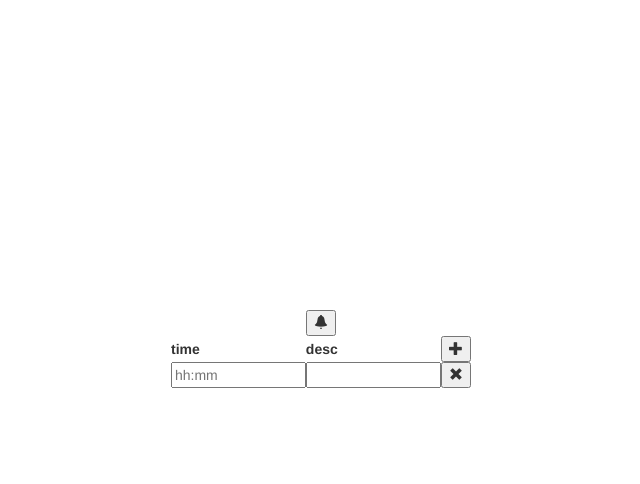
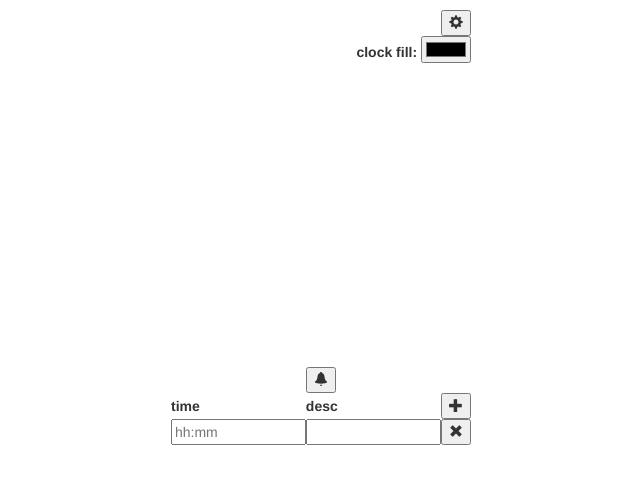
Before and after one commit to rjfreund/clock, a website: page index.html in a window 1280 px wide. Shown: the whole page, without its empty margins (319-959 px from the left). Drawn offline with Linux system fonts and the light colour scheme.

Commit message:
added a color picker!!!

```diff
--- a/css/styles.css
+++ b/css/styles.css
@@ -23,9 +23,13 @@ tr > th, tr > td{
     width: 100%;
 }
 
-.alarms{
+.container-width{
     min-width: 300px;
     max-width: 300px;
+}
+
+.noPadding{
+    padding: 0;
 }
 
 /*
--- a/index.html
+++ b/index.html
@@ -9,17 +9,17 @@
 <link rel="stylesheet" href="css/styles.css">
 </head>
 <body>
-    <!--
-    <div id="container">
-        <div id="topBar">
-            <div id="clockText"></div>
+    <div class="container">
+        <div class="row container-width center-block">
+            <div class="col-xs-2"></div>
+            <div class="col-xs-8 text-center"><span id="clockText"></span></div>
+            <div class="col-xs-2 text-right noPadding"><button><i class="glyphicon glyphicon-cog"></i></button></div>
         </div>
-        <canvas id="clockAnim"></canvas>
-    </div>
-    -->
-    <div class="container">
-        <div class="row text-center">
-            <span id="clockText"></span>
+        <div id="settings" class="row container-width center-block">
+            <div id="clockFill" class="text-right">
+                <label>clock fill:</label>
+                <input type="color"></input>
+            </div>
         </div>
         <div class="row">
             <canvas id="clockAnim" class="center-block" width="300" height="300"></canvas>
@@ -30,7 +30,7 @@
         </div>
         <div class="row">
             <div class="center-block">
-                <table class="margin-auto alarms">
+                <table class="margin-auto alarms container-width">
                     <thead>
                         <tr>
                             <th>time</th>
```
